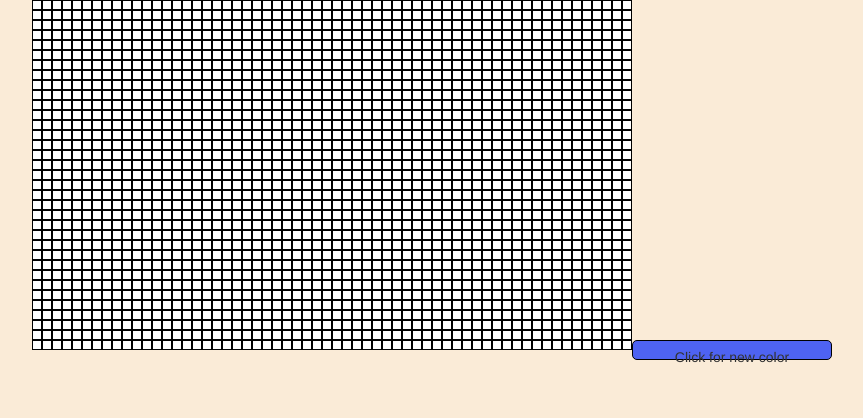
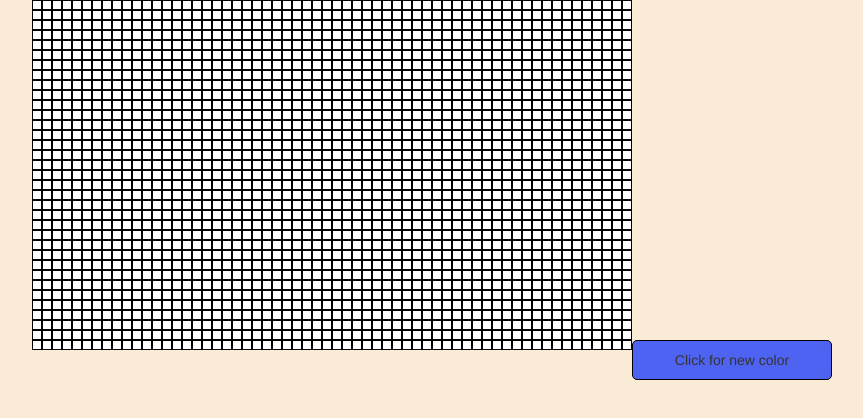
Before and after one commit to tyguy310/pixel-art-maker, a website: page src/index.html in a window 1280 px wide. Shown: the whole page, without its empty margins (308-1171 px from the left). Drawn offline with nearby package versions, Linux system fonts and the light colour scheme.

Commit message:
init README

```diff
--- a/src/index.html
+++ b/src/index.html
@@ -9,7 +9,7 @@
   <body>
     <div id="palette"></div>
     <div id="canvas"></div>
-    <button class="btn btn-default" type="submit" id="bubble">Click for new color</button>
+    <button class="btn btn-default text-center" type="submit" id="bubble">Click for new color</button>
 
     <script src="https://maxcdn.bootstrapcdn.com/bootstrap/3.3.6/js/bootstrap.min.js" integrity="sha384-0mSbJDEHialfmuBBQP6A4Qrprq5OVfW37PRR3j5ELqxss1yVqOtnepnHVP9aJ7xS" crossorigin="anonymous"></script>
     <script type="text/javascript" src="https://code.jquery.com/jquery-2.1.4.min.js"></script>
--- a/src/main.css
+++ b/src/main.css
@@ -35,7 +35,7 @@ body  {
 #bubble {
   float: left;
   border: 1px solid black;
-  height: 20px;
+  height: 40px;
   width: 200px;
   border-radius: 5px;
   margin: auto;
```
Also changed, not shown: README.md (added).
